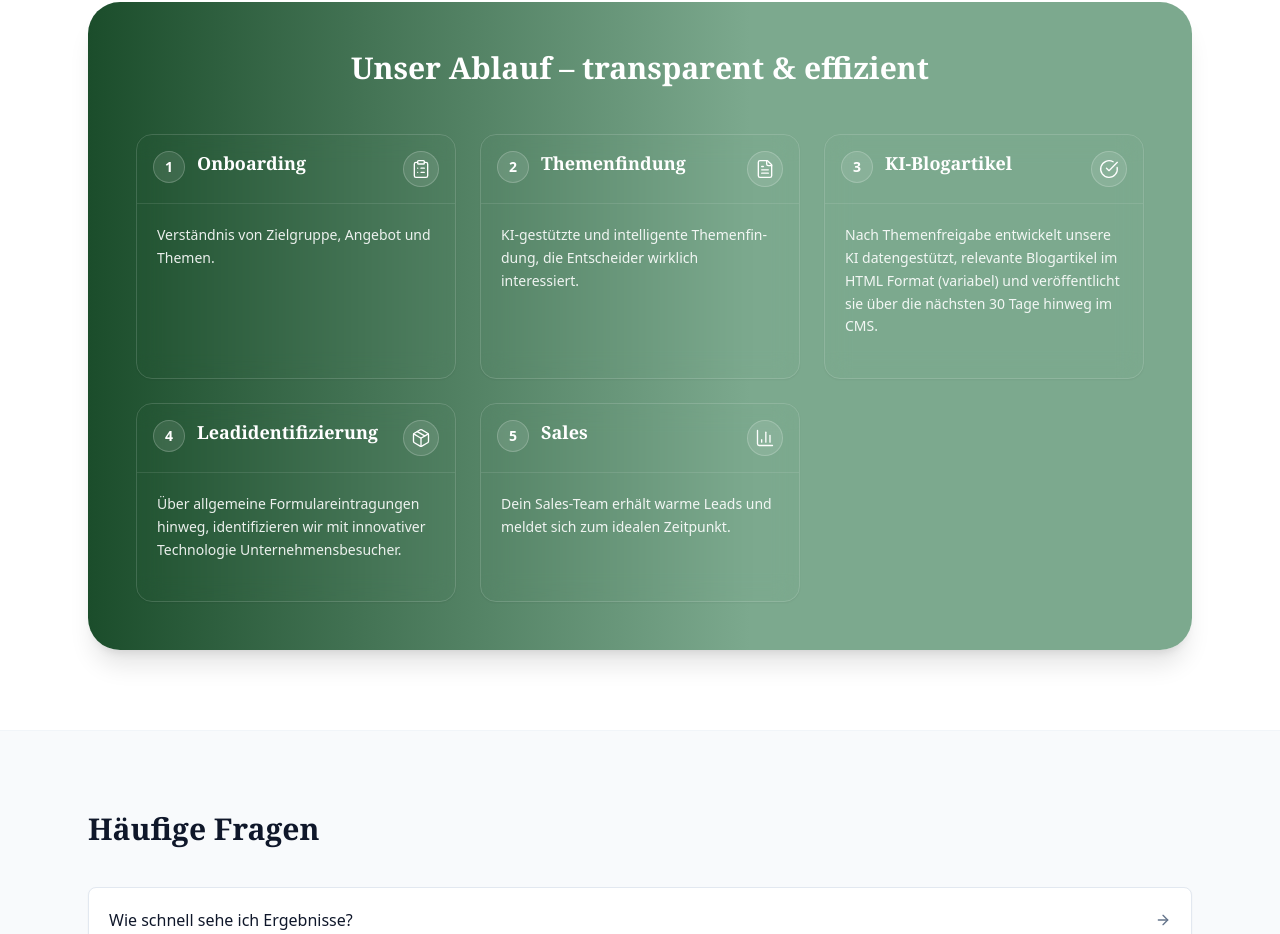
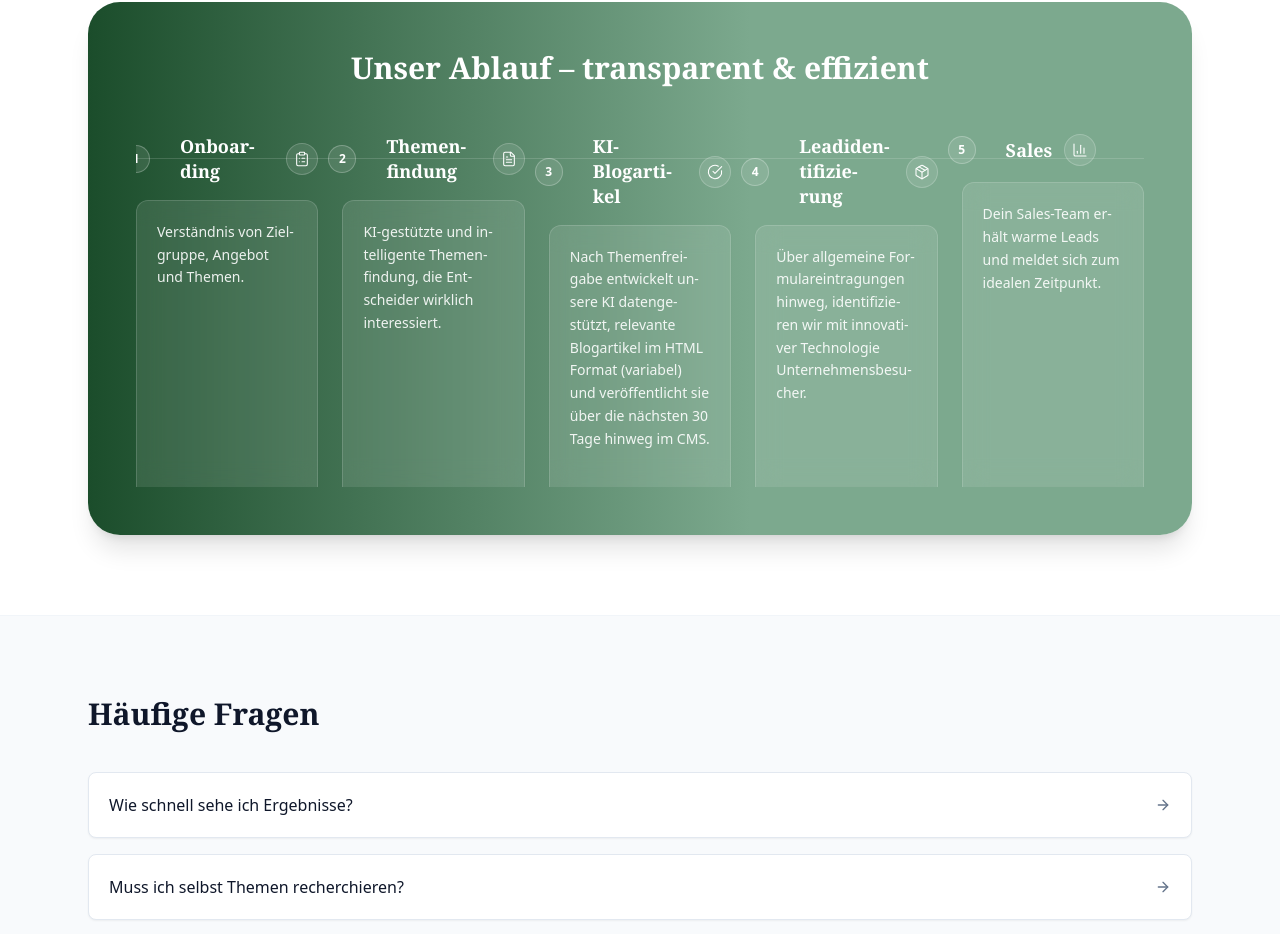
Before and after one commit to lennartnm/findbar_website, a Next.js app: page / in a window 1280 px wide. Shown: the part 4476-5410 px from the top of the page. Built offline with nearby package versions, Linux system fonts and the light colour scheme.

Commit message:
Update page.tsx

```diff
--- a/src/app/page.tsx
+++ b/src/app/page.tsx
@@ -669,7 +669,7 @@ function PreiseSection({ onOpenCalendly }: { onOpenCalendly: () => void }) {
   );
 }
 
-/* ------------------------ AblaufSection (neu gedacht) ----------------------- */
+/* ------------------------ AblaufSection – Stepper Timeline ----------------------- */
 function AblaufSection() {
   return (
     <section id="ablauf" className="py-20">
@@ -683,66 +683,69 @@ function AblaufSection() {
               Unser Ablauf – transparent & effizient
             </h2>
 
-            {/* Responsive Grid mit auto-fit für gleichmäßige Spalten */}
-            <div className="mt-12 grid gap-6 [grid-template-columns:repeat(auto-fit,minmax(240px,1fr))]">
-              {ablauf.map(({ icon: Icon, title, desc }, idx) => (
-                <article
-                  key={idx}
-                  className="flex h-full flex-col rounded-2xl border border-white/15 bg-white/10/50 backdrop-blur-md shadow-sm transition-transform duration-200 hover:-translate-y-0.5"
+            {/* Stepper: eine Reihe, mit Snap-Scroll auf Mobile */}
+            <div className="mt-12 overflow-x-auto pb-4 [-webkit-overflow-scrolling:touch]">
+              {/* Basislinie */}
+              <div className="relative">
+                <div className="absolute left-0 right-0 top-6 h-px bg-white/15" aria-hidden />
+
+                <ol
+                  className="
+                    grid snap-x snap-mandatory gap-6
+                    [grid-template-columns:repeat(5,minmax(240px,1fr))]
+                    md:[grid-template-columns:repeat(5,1fr)]
+                  "
                 >
-                  {/* Kopfzeile */}
-                  <header className="flex items-start gap-3 border-b border-white/10 p-4">
-                    <span className="inline-flex h-8 w-8 shrink-0 items-center justify-center rounded-full border border-white/20 bg-white/10 text-sm font-semibold">
-                      {idx + 1}
+                  {ablauf.map(({ icon: Icon, title, desc }, i) => (
+                    <li
+                      key={i}
+                      className="snap-start"
+                    >
+                      {/* Step-Header: Punkt + Nummer + Icon */}
+                      <div className="relative mb-4 flex items-center gap-3">
+                        {/* Punkt/Nummer liegt exakt auf der Basislinie */}
+                        <div className="relative">
+                          <span className="absolute -top-[14px] left-1/2 -translate-x-1/2 h-7 w-7 rounded-full border border-white/25 bg-white/10 text-xs font-semibold grid place-items-center">
+                            {i + 1}
                           </span>
+                        </div>
 
-                    {/* Titel: normaler Umbruch + Hyphenation, kein hässliches „jede Silbe neue Zeile“ */}
+                        <div className="ml-8 flex items-center gap-3 min-w-0">
                           <h3
-                      className={`min-w-0 text-lg font-semibold leading-snug ${serifClass}`}
+                            className={`text-lg font-semibold leading-snug ${serifClass}`}
                             style={{
                               hyphens: "auto",
                               WebkitHyphens: "auto",
-                        msHyphens: "auto",
                               wordBreak: "normal",
                               overflowWrap: "break-word",
                             }}
                           >
                             {title}
                           </h3>
+                          <div className="ml-auto hidden md:flex h-8 w-8 shrink-0 items-center justify-center rounded-full border border-white/20 bg-white/10">
+                            <Icon className="h-4 w-4 text-white" strokeWidth={1.6} />
+                          </div>
+                        </div>
+                      </div>
 
-                    <div className="ml-auto flex h-9 w-9 shrink-0 items-center justify-center rounded-full border border-white/20 bg-white/10">
-                      <Icon className="h-5 w-5 text-white" strokeWidth={1.6} />
-                    </div>
-                  </header>
-
-                  {/* Inhalt */}
-                  <div className="flex flex-1 flex-col p-5">
+                      {/* Card-Inhalt – alle gleich hoch dank min-h */}
+                      <div className="rounded-xl border border-white/15 bg-white/10 p-4 md:p-5 backdrop-blur-md shadow-sm h-full min-h-[150px]">
                         <p
                           className="text-sm leading-relaxed text-white/90"
                           style={{
                             hyphens: "auto",
                             WebkitHyphens: "auto",
-                        msHyphens: "auto",
                             wordBreak: "normal",
                             overflowWrap: "break-word",
                           }}
                         >
                           {desc}
                         </p>
-
-                    {/* dezenter Abschluss */}
-                    <div
-                      className="mt-auto pt-5"
-                      style={{
-                        height: 2,
-                        background:
-                          "linear-gradient(90deg, rgba(255,255,255,0.0), rgba(255,255,255,.6), rgba(255,255,255,0.0))",
-                        opacity: 0.0,
-                      }}
-                    />
                       </div>
-                </article>
+                    </li>
                   ))}
+                </ol>
+              </div>
             </div>
           </div>
 
@@ -752,6 +755,7 @@ function AblaufSection() {
     </section>
   );
 }
+
 
 
 /* ---------------------- FAQ Section ---------------------- */
```
Lines whose indentation alone changed are shown as unchanged.
